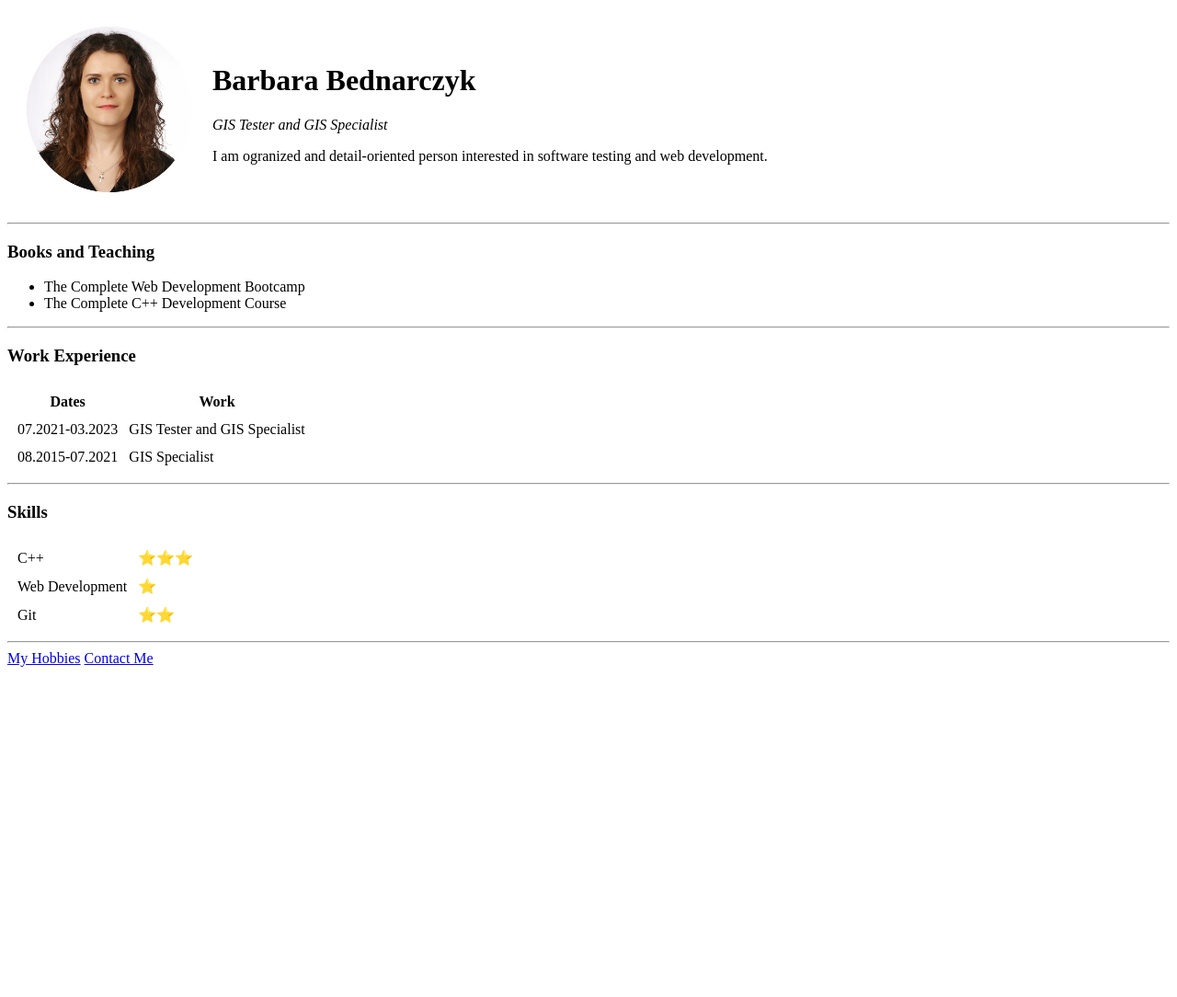
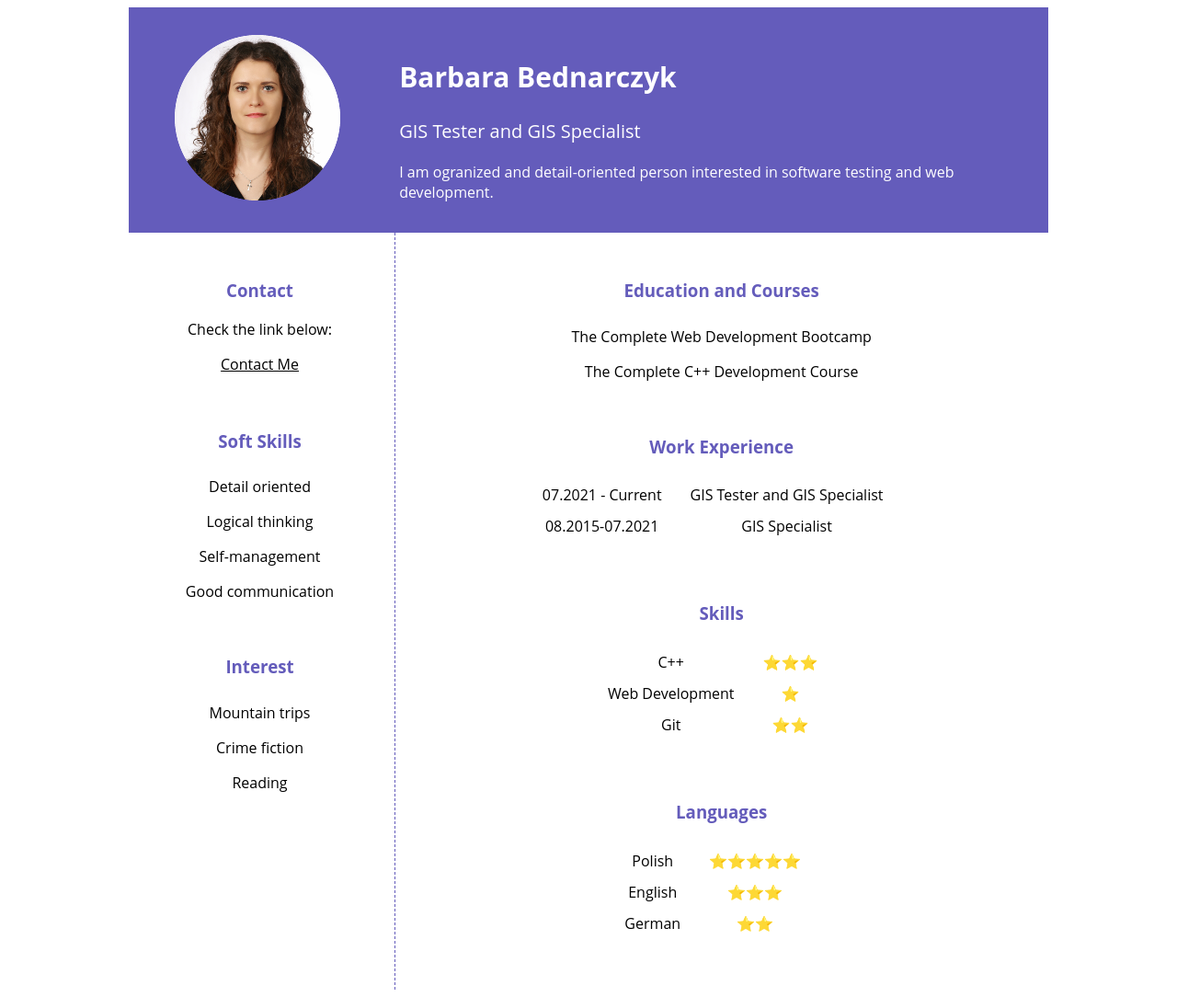
Before and after one commit to Basia233/CV, a plain HTML site: page index.html in a window 1280 px wide. Shown: the whole page at 92% size. Before the commit the page ends 800 px from the top, so only its background shows below. Drawn offline with Linux system fonts and the light colour scheme.

Commit message:
Added styles to my website

```diff
--- /dev/null
+++ b/CSS/styles.css
@@ -0,0 +1,170 @@
+body {
+    font-family: 'Open Sans', sans-serif;
+}
+
+.main-container {
+    width: 1000px;
+    margin: 0 auto;
+
+}
+
+h1 {
+    font-size: 30px;
+}
+
+h3 {
+    color: #645CBB;
+}
+
+#profession {
+    font-size: 20px;
+}
+
+.top-container {
+    background-color: #645CBB;
+    color: #fff;
+}
+
+.my-photo {
+    display: inline-block;
+    margin-left: 50px;
+    margin-right: 20px;
+    margin-top: 30px;
+    margin-bottom: 30px;
+    width: 220px;
+}
+
+.about-me {
+    display: inline-block;
+    margin: 0;
+    width: 685px;
+    vertical-align: top;
+    padding-top: 30px;
+}
+
+.left-container {
+    display: inline-block;
+    width: 285px;
+    text-align: center;
+
+
+}
+
+.right-container {
+    display: inline-block;
+    width: 709px;
+    vertical-align: top;
+    text-align: center;
+    border-left: 1px dashed #645CBB;
+}
+
+ul {
+    list-style-type: none;
+    padding-left: 0;
+}
+
+li {
+    padding: 8px;
+
+}
+
+a {
+    color: black;
+}
+
+a:hover {
+    color: #645CBB;
+    text-decoration: underline;
+}
+
+.contact-me {
+    margin-top: 50px;
+    margin-bottom: 60px;
+}
+
+.education {
+    margin-top: 50px;
+    margin-bottom: 50px;
+}
+
+.work-experience {
+    margin-top: 50px;
+    margin-bottom: 50px;
+}
+
+.languages {
+    margin-top: 50px;
+    margin-bottom: 50px;
+}
+
+.skills {
+    margin-top: 60px;
+    margin-bottom: 60px;
+}
+
+.soft-skills {
+    margin-top: 50px;
+    margin-bottom: 50px;
+}
+
+table {
+    text-align: center;
+    margin-left: auto;
+    margin-right: auto;
+}
+
+td {
+    padding-right: 20px;
+}
+
+.contact {
+    color: #645CBB;
+    padding-bottom: 20px;
+}
+
+.contact-details {
+    text-align: center;
+    margin-top: 30px;
+    margin-bottom: 50px;
+}
+
+input[type=email],
+input[type=text],
+input[type=submit],
+textarea {
+    width: 300px;
+    background-color: #efefef;
+    color: #645CBB;
+    border: 2px solid #ddd;
+    border-radius: 5px;
+    font-size: 16px;
+    padding: 7px;
+    box-sizing: border-box;
+    outline: none;
+    display: block;
+    margin-left: auto;
+    margin-right: auto;
+    resize: none;
+}
+
+input[type=email]:hover,
+input[type=text]:hover,
+textarea:hover {
+    background-color: #fff;
+}
+
+input[type=submit] {
+    background-color: #645CBB;
+    color: #fff;
+}
+
+input[type=submit]:hover{
+    background-color: #5D3891;
+}
+
+.container {
+    width: 300px;
+    margin-left: auto;
+    margin-right: auto;
+    margin-top: 50px;
+}
--- a/index.html
+++ b/index.html
@@ -1,41 +1,82 @@
 <!DOCTYPE html>
 <html lang="en">
+
 <head>
 
     <meta charset="UTF-8">
     <meta http-equiv="X-UA-Compatible" content="IE=edge">
     <meta name="viewport" content="width=device-width, initial-scale=1.0">
     <title>Barbara's Personal Site</title>
+    <link rel="stylesheet" type="text/css" href="css/styles.css">
+    <link rel="icon" href="images/favicon.ico">
 
 </head>
 
 <body>
-        <table cellspacing="20">
-            <tr>
-                <td><img src="images/barbara.png" alt="barbara profile picture"></td>
-                <td><h1>Barbara Bednarczyk</h1>
-                    <p><em>GIS Tester and GIS Specialist</em></p>
-                    <p>I am ogranized and detail-oriented person interested in software testing and web development.</p></td>
-            </tr>
-        </table>
-        <hr>
-        <h3>Books and Teaching</h3>
+
+    <main>
+
+        <section>
+
+            <div class="main-container">
+
+                <div class="top-container">
+                    <div class="my-photo">
+                        <img src="images/barbara.png" alt="barbara profile picture">
+                    </div>
+
+                    <div class="about-me">
+                        <h1>Barbara Bednarczyk</h1>
+                        <p id="profession">GIS Tester and GIS Specialist</p>
+                        <p>I am ogranized and detail-oriented person interested in software testing and web development.
+                        </p>
+                    </div>
+                </div>
+
+                <div class="left-container">
+                    <div class="contact-me">
+                        <h3>Contact</h3>
+                        <p>Check the link below:</p>
+                        <a href="contact-me.html">Contact Me</a>
+                    </div>
+
+                    <div class="soft-skills">
+                        <h3>Soft Skills</h3>
+                        <ul>
+                            <li>Detail oriented</li>
+                            <li>Logical thinking</li>
+                            <li>Self-management</li>
+                            <li>Good communication</li>
+                        </ul>
+                    </div>
+
+                    <div class="interests">
+                        <h3>Interest</h3>
+                        <ul>
+                            <li>Mountain trips</li>
+                            <li>Crime fiction</li>
+                            <li>Reading</li>
+                        </ul>
+                    </div>
+                </div>
+
+                <div class="right-container">
+                    <div class="education">
+                        <h3>Education and Courses</h3>
                         <ul>
                             <li>The Complete Web Development Bootcamp</li>
                             <li>The Complete C++ Development Course</li>
                         </ul>
-        <hr>
+                    </div>
+
+                    <div class="work-experience">
                         <h3>Work Experience</h3>
+
                         <table cellspacing="10">
-            <thead>
-                <tr>
-                    <th>Dates</th>
-                    <th>Work</th>
-                </tr>
-            </thead>
+
                             <tbody>
                                 <tr>
-                    <td>07.2021-03.2023</td>
+                                    <td>07.2021 - Current</td>
                                     <td>GIS Tester and GIS Specialist</td>
                                 </tr>
                                 <tr>
@@ -44,8 +85,11 @@
                                 </tr>
                             </tbody>
                         </table>
-        <hr>
+                    </div>
+
+                    <div class="skills">
                         <h3>Skills</h3>
+
                         <table cellspacing="10">
                             <tbody>
                                 <tr>
@@ -62,9 +106,35 @@
                                 </tr>
                             </tbody>
                         </table>
-        <hr>
-        <a href="hobbies.html">My Hobbies</a>
-        <a href="contact-me.html">Contact Me</a>
+                    </div>
+
+                    <div class="languages">
+                        <h3>Languages</h3>
+                        <table cellspacing="10">
+                            <tbody>
+                                <tr>
+                                    <td>Polish</td>
+                                    <td>⭐⭐⭐⭐⭐</td>
+                                </tr>
+                                <tr>
+                                    <td>English</td>
+                                    <td>⭐⭐⭐</td>
+                                </tr>
+                                <tr>
+                                    <td>German</td>
+                                    <td>⭐⭐</td>
+                                </tr>
+                            </tbody>
+                    </div>
+
+                </div>
+
+            </div>
+
+        </section>
+
+    </main>
 
 </body>
+
 </html>
```
Also changed, not shown: contact-me.html (+24 -2 lines), images/favicon.ico (added). Lines whose indentation alone changed are shown as unchanged.
